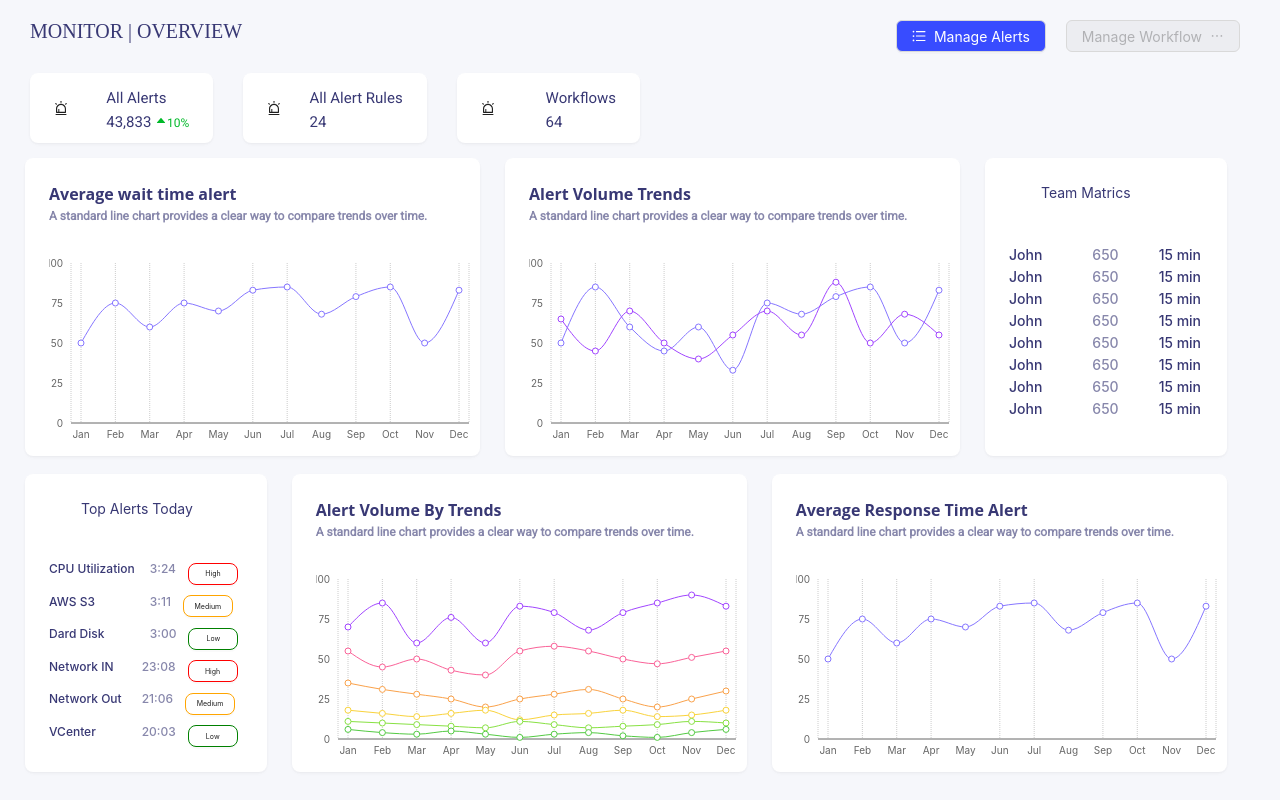
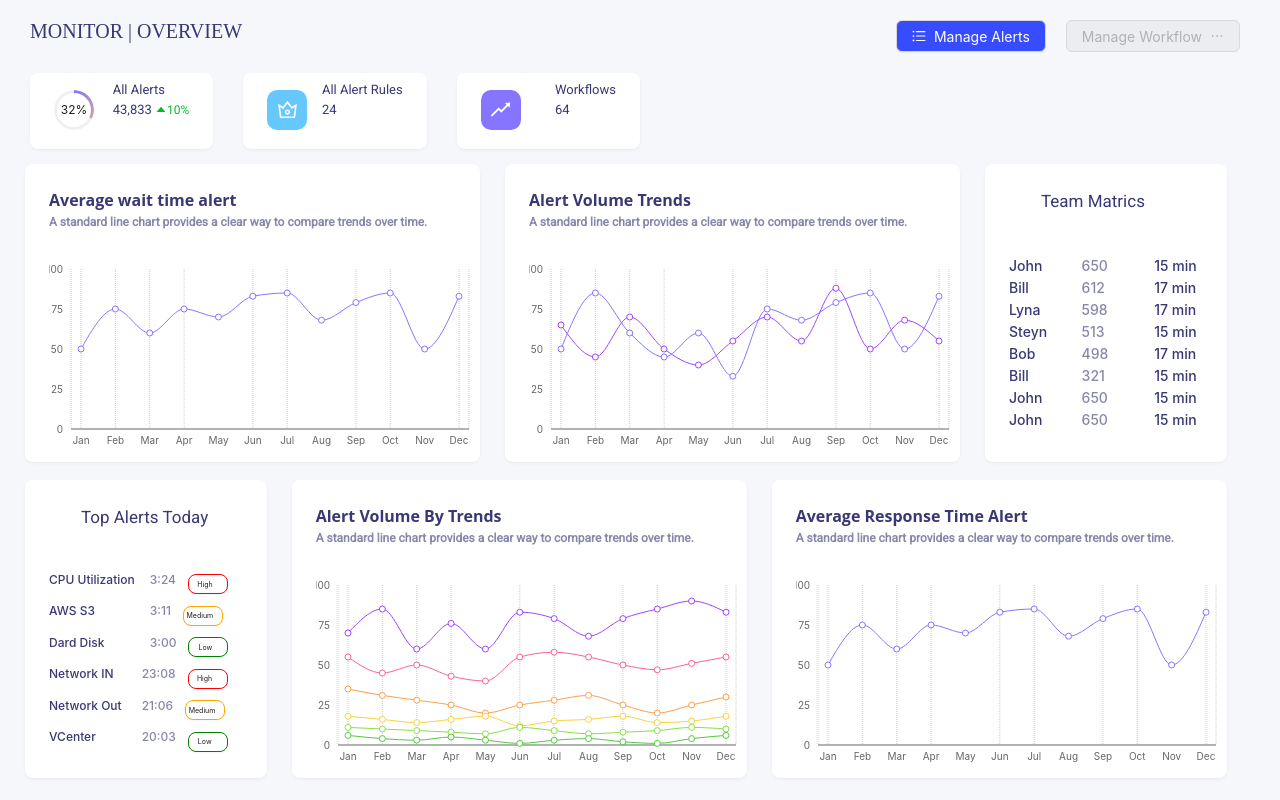
Before and after one commit to AppkubeCloud/appkube_alert_management_ui, a React (Create React App) app: page / in a window 1280 px wide. Shown: the top 800 px of the page. Built offline with nearby package versions, Linux system fonts and the light colour scheme.

Commit message:
changes done in dashboard page and filter page

```diff
--- a/src/Component/AlertManagementDashboard.js
+++ b/src/Component/AlertManagementDashboard.js
@@ -1,12 +1,17 @@
-import { Button, Row, Col, Card } from "antd";
+import { Button, Row, Col, Card, Flex, Progress } from "antd";
 import { Link } from "react-router-dom";
-import {UnorderedListOutlined, EllipsisOutlined, CaretUpOutlined, AlertOutlined} from "@ant-design/icons";
+import {UnorderedListOutlined, EllipsisOutlined, CaretUpOutlined, RiseOutlined, CrownOutlined} from "@ant-design/icons";
 import { LineChart, Line, XAxis,  YAxis,Tooltip, CartesianGrid } from 'recharts';
 import WaitTimeAlertData from "./Data/WaitTimeAlertData.json";
 import AlertVolumeTrendsData from "./Data/AlertVolumeTrendsData1.json";
 import AlertVolumeTrendsData2 from "./Data/AlertVolumeTrendsData2.json";
 import "./Style/Dashboard.css";
 
+const twoColors = {
+  '0%': '#8676FF',
+  "50%": "#FFBA69",
+  '100%': '#FF708B',
+};
 function AlertManagementDashboard(){
     return(
         <div className="dashboard-div">
@@ -22,7 +27,10 @@ function AlertManagementDashboard(){
                     <Card  className="dashboard-alert-card"
                         bordered={false}
                         >
-                            <AlertOutlined  />
+                            <Flex wrap="wrap" gap="small" style={{marginTop:"-7px"}}>
+                                 <Progress size={40} type="circle" percent="32" strokeColor={twoColors} />
+                            </Flex>
+                            {/* <AlertOutlined  /> */}
                             <label className="card-label">
                                 All Alerts <br/>
                                 43,833 <CaretUpOutlined style={{color: "#00B929", width: "12px"}} />
@@ -36,7 +44,8 @@ function AlertManagementDashboard(){
                 <Card  className="dashboard-alert-card"
                         bordered={false}
                         >
-                            <AlertOutlined  />
+                            <div className="crn-div"><CrownOutlined style={{fontSize: "150%"}} className="crn-icon"/></div>
+                            {/* <AlertOutlined  /> */}
                             <label className="card-label">
                             All Alert Rules <br/>
                                 24
@@ -48,7 +57,8 @@ function AlertManagementDashboard(){
                 <Card  className="dashboard-alert-card"
                         bordered={false}
                         >
-                            <AlertOutlined  />
+                            {/* <AlertOutlined  /> */}
+                            <div className="rise-icon"><RiseOutlined style={{fontSize: "150%"}} className="crn-icon"/></div>
                             <label className="card-label">
                                 Workflows <br/>
                                 64
@@ -105,44 +115,44 @@ function AlertManagementDashboard(){
                                Team Matrics
                             </label>
                             <Row className="team-crd">
-                                <Col >John</Col>
-                                <Col style={{marginLeft:"50px", opacity:"0.6"}}>650</Col>
-                                <Col style={{marginLeft:"40px"}}>15 min</Col>
+                                <Col span={9} >John</Col>
+                                <Col span={9} style={{opacity:"0.6"}}>650</Col>
+                                <Col >15 min</Col>
                             </Row>
                             <Row className="team-crd-lbl">
-                                <Col>John</Col>
-                                <Col style={{marginLeft:"50px", opacity:"0.6"}}>650</Col>
-                                <Col style={{marginLeft:"40px"}}>15 min</Col>
+                                <Col span={9}>Bill</Col>
+                                <Col span={9} style={{opacity:"0.6"}}>612</Col>
+                                <Col>17 min</Col>
                             </Row>
                             <Row className="team-crd-lbl">
-                                <Col>John</Col>
-                                <Col style={{marginLeft:"50px", opacity:"0.6"}}>650</Col>
-                                <Col style={{marginLeft:"40px"}}>15 min</Col>
+                                <Col span={9}>Lyna</Col>
+                                <Col span={9} style={{opacity:"0.6"}}>598</Col>
+                                <Col>17 min</Col>
                             </Row>
                             <Row className="team-crd-lbl">
-                                <Col>John</Col>
-                                <Col style={{marginLeft:"50px", opacity:"0.6"}}>650</Col>
-                                <Col style={{marginLeft:"40px"}}>15 min</Col>
+                                <Col span={9}>Steyn</Col>
+                                <Col span={9} style={{opacity:"0.6"}}>513</Col>
+                                <Col>15 min</Col>
                             </Row>
                             <Row className="team-crd-lbl">
-                                <Col>John</Col>
-                                <Col style={{marginLeft:"50px", opacity:"0.6"}}>650</Col>
-                                <Col style={{marginLeft:"40px"}}>15 min</Col>
+                                <Col span={9}>Bob</Col>
+                                <Col span={9} style={{opacity:"0.6"}}>498</Col>
+                                <Col>17 min</Col>
                             </Row>
                             <Row className="team-crd-lbl">
-                                <Col>John</Col>
-                                <Col style={{marginLeft:"50px", opacity:"0.6"}}>650</Col>
-                                <Col style={{marginLeft:"40px"}}>15 min</Col>
+                                <Col span={9}>Bill</Col>
+                                <Col span={9} style={{opacity:"0.6"}}>321</Col>
+                                <Col>15 min</Col>
                             </Row>
                             <Row className="team-crd-lbl">
-                                <Col>John</Col>
-                                <Col style={{marginLeft:"50px", opacity:"0.6"}}>650</Col>
-                                <Col style={{marginLeft:"40px"}}>15 min</Col>
+                                <Col span={9}>John</Col>
+                                <Col span={9} style={{opacity:"0.6"}}>650</Col>
+                                <Col>15 min</Col>
                             </Row>
                             <Row className="team-crd-lbl">
-                                <Col>John</Col>
-                                <Col style={{marginLeft:"50px", opacity:"0.6"}}>650</Col>
-                                <Col style={{marginLeft:"40px"}}>15 min</Col>
+                                <Col  span={9}>John</Col>
+                                <Col span={9} style={{opacity:"0.6"}}>650</Col>
+                                <Col  >15 min</Col>
                             </Row>
                     </Card>
                 </Col>
--- a/src/Component/FiltersComponent.js
+++ b/src/Component/FiltersComponent.js
@@ -18,6 +18,20 @@ const {TreeNode} = TreeSelect;
   const [selectAlertState, setSelectAlertState] = useState([]);
   const [selectedValues3, setSelectedValues3] = useState([]);
   const [selectAlertType, setSelectAlertType] = useState([]);
+
+  const handleClearButtonClick = () => {
+    setSelectedValues1([]);
+    setSelectProductValue([]);
+    setSelectElementValue([]);
+    setSelectedValues2([]);
+    setSelectBusinessProduct([]);
+    setSelectEnvironment([]);
+    setSelectModuleValue([]);
+    setSelectServices([]);
+    setSelectAlertState([]);
+    setSelectedValues3([]);
+    setSelectAlertType([]);
+  };
 
   const handleSubmit = () => {
     onSubmit(selectedValues1,  selectedValues2, selectedValues3, selectElementValue, selectProductValue, selectBusinessProduct, selectEnvironment, selectModuleValue, selectServices, selectAlertState, selectAlertType);
@@ -271,6 +285,7 @@ const {TreeNode} = TreeSelect;
           className="infra-dropdown"
             showCheckedStrategy={TreeSelect.SHOW_ALL}
             treeCheckable={true}
+            value={selectedValues1}
             // dropdownStyle={{ maxWidth: 400, overflow: 'auto' }}
             placeholder="Landing Zone"
             onChange={value => setSelectedValues1(value)}
@@ -280,6 +295,7 @@ const {TreeNode} = TreeSelect;
           className="infra-dropdown"
             showCheckedStrategy={TreeSelect.SHOW_ALL}
             treeCheckable={true}
+            value={selectProductValue}
             // dropdownStyle={{ maxHeight: 400, overflow: 'auto' }}
             placeholder="Product Enclave"
             // onChange={value => setSelectedValues1(value)}
@@ -290,6 +306,7 @@ const {TreeNode} = TreeSelect;
           <TreeSelect style={{width:"200px"}}
             showCheckedStrategy={TreeSelect.SHOW_ALL}
             treeCheckable={true}
+            value={selectElementValue}
             // dropdownStyle={{ maxHeight: 400, overflow: 'auto' }}
             placeholder="Elements"
             // onChange={value => setSelectedValues1(value)}
@@ -305,6 +322,7 @@ const {TreeNode} = TreeSelect;
         <div className="filter-div">
           <TreeSelect style={{width:"200px"}}
            className="infra-dropdown"
+           value={selectedValues2}
             showCheckedStrategy={TreeSelect.SHOW_ALL}
             treeCheckable={true}
             dropdownStyle={{ maxHeight: 400, overflow: 'auto' }}
@@ -316,6 +334,7 @@ const {TreeNode} = TreeSelect;
            className="infra-dropdown"
             showCheckedStrategy={TreeSelect.SHOW_ALL}
             treeCheckable={true}
+            value={selectBusinessProduct}
             dropdownStyle={{ maxHeight: 400, overflow: 'auto' }}
             placeholder="Product"
             onChange={value => setSelectBusinessProduct(value)}
@@ -325,6 +344,7 @@ const {TreeNode} = TreeSelect;
            className="infra-dropdown"
             showCheckedStrategy={TreeSelect.SHOW_ALL}
             treeCheckable={true}
+            value={selectEnvironment}
             dropdownStyle={{ maxHeight: 400, overflow: 'auto' }}
             placeholder="Environment"
             onChange={value => setSelectEnvironment(value)}
@@ -334,6 +354,7 @@ const {TreeNode} = TreeSelect;
            className="infra-dropdown"
             showCheckedStrategy={TreeSelect.SHOW_ALL}
             treeCheckable={true}
+            value={selectModuleValue}
             dropdownStyle={{ maxHeight: 400, overflow: 'auto' }}
             placeholder="Module"
             onChange={value => setSelectModuleValue(value)}
@@ -342,6 +363,7 @@ const {TreeNode} = TreeSelect;
           <TreeSelect style={{width:"200px"}}
             showCheckedStrategy={TreeSelect.SHOW_ALL}
             treeCheckable={true}
+            value={selectServices}
             dropdownStyle={{ maxHeight: 400, overflow: 'auto' }}
             placeholder="Services"
             onChange={value => setSelectServices(value)}
@@ -356,6 +378,7 @@ const {TreeNode} = TreeSelect;
            className="infra-dropdown"
             showCheckedStrategy={TreeSelect.SHOW_ALL}
             treeCheckable={true}
+            value={selectedValues3}
             dropdownStyle={{ maxHeight: 400, overflow: 'auto' }}
             placeholder="Severity"
             onChange={value => setSelectedValues3(value)}
@@ -365,6 +388,7 @@ const {TreeNode} = TreeSelect;
            className="infra-dropdown"
             showCheckedStrategy={TreeSelect.SHOW_ALL}
             treeCheckable={true}
+            value={selectAlertState}
             dropdownStyle={{ maxHeight: 400, overflow: 'auto' }}
             placeholder="Alert State"
             onChange={value => setSelectAlertState(value)}
@@ -373,6 +397,7 @@ const {TreeNode} = TreeSelect;
           <TreeSelect style={{width:"200px"}}
             showCheckedStrategy={TreeSelect.SHOW_ALL}
             treeCheckable={true}
+            value={selectAlertType}
             dropdownStyle={{ maxHeight: 400, overflow: 'auto' }}
             placeholder="Alert Type"
             onChange={value => setSelectAlertType(value)}
@@ -385,7 +410,7 @@ const {TreeNode} = TreeSelect;
           <Button type="primary" onClick={handleSubmit} style={{marginRight:"40px"}} >
             Submit
           </Button>
-          <Button type="primary" >
+          <Button type="primary" onClick={handleClearButtonClick}>
             Clear
           </Button>
         </Form.Item>
--- a/src/Component/MonitorAllAlerts.js
+++ b/src/Component/MonitorAllAlerts.js
@@ -20,6 +20,7 @@ function MonitorAllAlerts (){
   const [selectAlertState, setSelectAlertState] = useState([]);
   const [selectAlertType, setSelectAlertType] = useState([]);
   const [searchvalue, setSearchvalue] = useState("");
+
   console.log(searchvalue);
 
   const items =
--- a/src/Component/Style/Dashboard.css
+++ b/src/Component/Style/Dashboard.css
@@ -33,21 +33,39 @@
 .dashboard-alert-card{
     margin-left: 30px;
     margin-bottom: 15px;
+    height: 76px;
     /* width: 290px;
     height: 96px; */
     /* height: 60px; */
 
 }
+.crn-div{
+    width: 40px;
+    height: 40px;
+    background-color: #66C8FF;
+    border-radius: 10px;
+    text-align:center;
+    margin-top: -7px;
+}
+.crn-icon{
+    color: white;
+    margin-top: 9px;
+}
+.rise-icon{
+    width: 40px;
+    height: 40px;
+    background-color: #8676FF;
+    border-radius: 10px;
+    text-align:center;
+    margin-top: -7px;
+}
 .card-label{
     float: right;
-    margin-top: -10px;
-    color: var(--Night-Blue, #383874);
-/* Body / Title */
-font-family: Roboto;
-font-size: 15px;
-font-style: normal;
-font-weight: 400;
-
+    margin-top: -50px;
+    color: #383874;
+    font-family: Roboto;
+    font-size: 13px;
+    font-weight: 400;
 }
 
 .dash-avr-tm-crd{
@@ -75,6 +93,8 @@ font-weight: 700;
 .dash-team{
    padding-left:32px;
     color: #383874;
+    font-family: Roboto;
+    font-size: 17px;
 }
 
 .team-crd{
@@ -101,6 +121,7 @@ font-weight: 700;
     font-size: 7px;
     border-radius: 8px;
     margin-bottom: 8px;
-    width: 50px;
-    height: 22px;
+    width: 40px;
+    height: 20px;
+    padding-left: 9px;
 }
```
